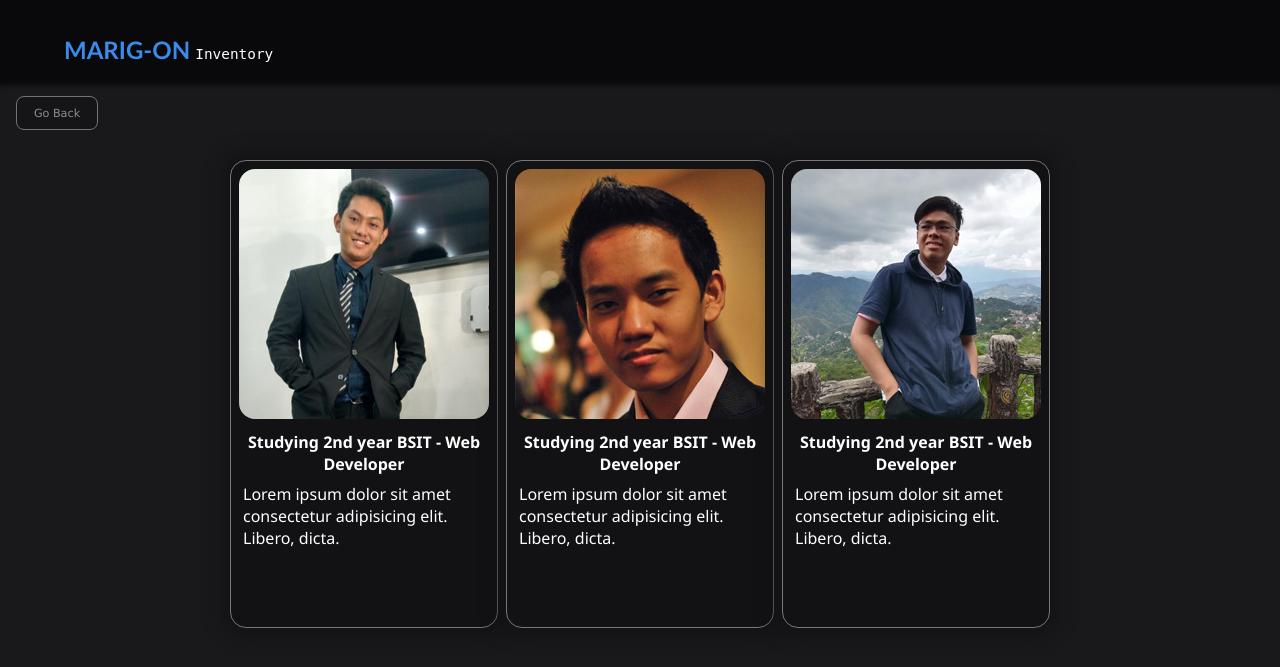
After one commit to jp-ong/marig-on-inventory, a PHP site: page /pages/about/ in a window 1280 px wide. The commit adds this page. Shown: the top 667 px of the page. Run offline with PHP 8.4, Linux system fonts and the light colour scheme.

Commit message:
Working version

```diff
--- a/assets/css/style.css
+++ b/assets/css/style.css
@@ -13,6 +13,7 @@ body {
   margin: 0;
 }
 nav {
+  position: relative;
   height: 80px;
   margin-bottom: 5rem;
   background-color: #09080a;
@@ -97,6 +98,7 @@ a {
   width: 15rem;
   margin: 0 auto;
   padding: 0 1rem;
+  padding-bottom: 1rem;
   background-color: #09080a;
   display: flex;
   flex-flow: column nowrap;
@@ -190,7 +192,7 @@ a {
 
 .table-header-col {
   font-family: monospace;
-  font-size: 1.2rem;
+  font-size: 1vmax;
   font-weight: bold;
   width: 100%;
   text-align: center;
@@ -368,3 +370,78 @@ a {
 .add-button:hover {
   filter: brightness(2);
 }
+
+.card-container {
+  width: 750px;
+  margin: 0 auto;
+  display: flex;
+  flex-flow: row nowrap;
+  align-items: center;
+  justify-content: center;
+  position: relative;
+}
+
+.card {
+  position: relative;
+  width: 250px;
+  height: 450px;
+  background-color: #121113;
+  padding: 0.5rem;
+  margin: 0 0.25rem;
+  border-radius: 1rem;
+  border: 1px solid #777;
+  box-shadow: 0 0 20px 5px #121113;
+}
+
+.card-img img {
+  border-radius: 1rem;
+  transition: 200ms;
+}
+.card-img img:hover {
+  filter: brightness(1.2) contrast(1.1);
+}
+.card-info {
+  display: flex;
+  flex-flow: column nowrap;
+  align-items: center;
+  justify-content: center;
+  padding: 0 0.25rem;
+}
+
+.card-header {
+  font-family: "Segoe UI", Tahoma, Geneva, Verdana, sans-serif;
+  font-weight: bolder;
+  text-align: center;
+  margin: 0.5rem 0;
+}
+.card-misc {
+  font-family: "Segoe UI", Tahoma, Geneva, Verdana, sans-serif;
+  font-weight: lighter;
+  text-align: left;
+}
+
+.back-button {
+  position: absolute;
+  top: 0;
+  left: 0;
+  margin-top: 6rem;
+  margin-left: 1rem;
+  background-color: #121113;
+  color: #feffff;
+  border: solid 1px #ccc;
+  height: 2rem;
+  width: 5rem;
+  border-radius: 0.5rem;
+  transition: 200ms;
+  cursor: pointer;
+  opacity: 0.5;
+  display: flex;
+  font-size: 0.7rem;
+  flex-flow: row;
+  align-items: center;
+  justify-content: center;
+}
+
+.back-button:hover {
+  opacity: 1;
+}
--- /dev/null
+++ b/pages/about/index.html
@@ -0,0 +1,69 @@
+<!DOCTYPE html>
+<html lang="en">
+  <head>
+    <title>Marig-On</title>
+    <meta charset="UTF-8" />
+    <meta name="viewport" content="width=device-width, initial-scale=1.0" />
+    <link rel="stylesheet" href="../../assets/css/style.css" />
+    <script src="../../assets/js/script.js"></script>
+  </head>
+
+  <body>
+    <nav>
+      <div class="nav-left">
+        <div class="brand-container">
+          <a href="">
+            <span class="brand-prm">MARIG-ON</span>
+            <span class="brand-sec">Inventory</span>
+          </a>
+        </div>
+      </div>
+      <a class="back-button" href="javascript:history.go(-1)">Go Back</a>
+    </nav>
+
+    <div class="card-container">
+      <div class="card">
+        <div class="card-img">
+          <img src="../../assets/img/members/lyndon.jpg" />
+        </div>
+        <div class="card-info">
+          <span class="card-header"
+            >Studying 2nd year BSIT - Web Developer</span
+          >
+          <span class="card-misc"
+            >Lorem ipsum dolor sit amet consectetur adipisicing elit. Libero,
+            dicta.</span
+          >
+        </div>
+      </div>
+      <div class="card">
+        <div class="card-img">
+          <img src="../../assets/img/members/john_paul.jpg" />
+        </div>
+        <div class="card-info">
+          <span class="card-header"
+            >Studying 2nd year BSIT - Web Developer</span
+          >
+          <span class="card-misc"
+            >Lorem ipsum dolor sit amet consectetur adipisicing elit. Libero,
+            dicta.</span
+          >
+        </div>
+      </div>
+      <div class="card">
+        <div class="card-img">
+          <img src="../../assets/img/members/richie.jpg" />
+        </div>
+        <div class="card-info">
+          <span class="card-header"
+            >Studying 2nd year BSIT - Web Developer</span
+          >
+          <span class="card-misc"
+            >Lorem ipsum dolor sit amet consectetur adipisicing elit. Libero,
+            dicta.</span
+          >
+        </div>
+      </div>
+    </div>
+  </body>
+</html>
```
Also changed, not shown: actions/validateUser.php (+22 -11 lines), composer.json (+6 -6 lines), index.php (+16 -9 lines), pages/admin/index.php (+14 -6 lines), pages/user/index.php (+84 -0 lines), README.md (added), assets/img/logo.png (added), assets/img/members/john_paul.jpg (added), assets/img/members/lyndon.jpg (added), assets/img/members/richie.jpg (added).
